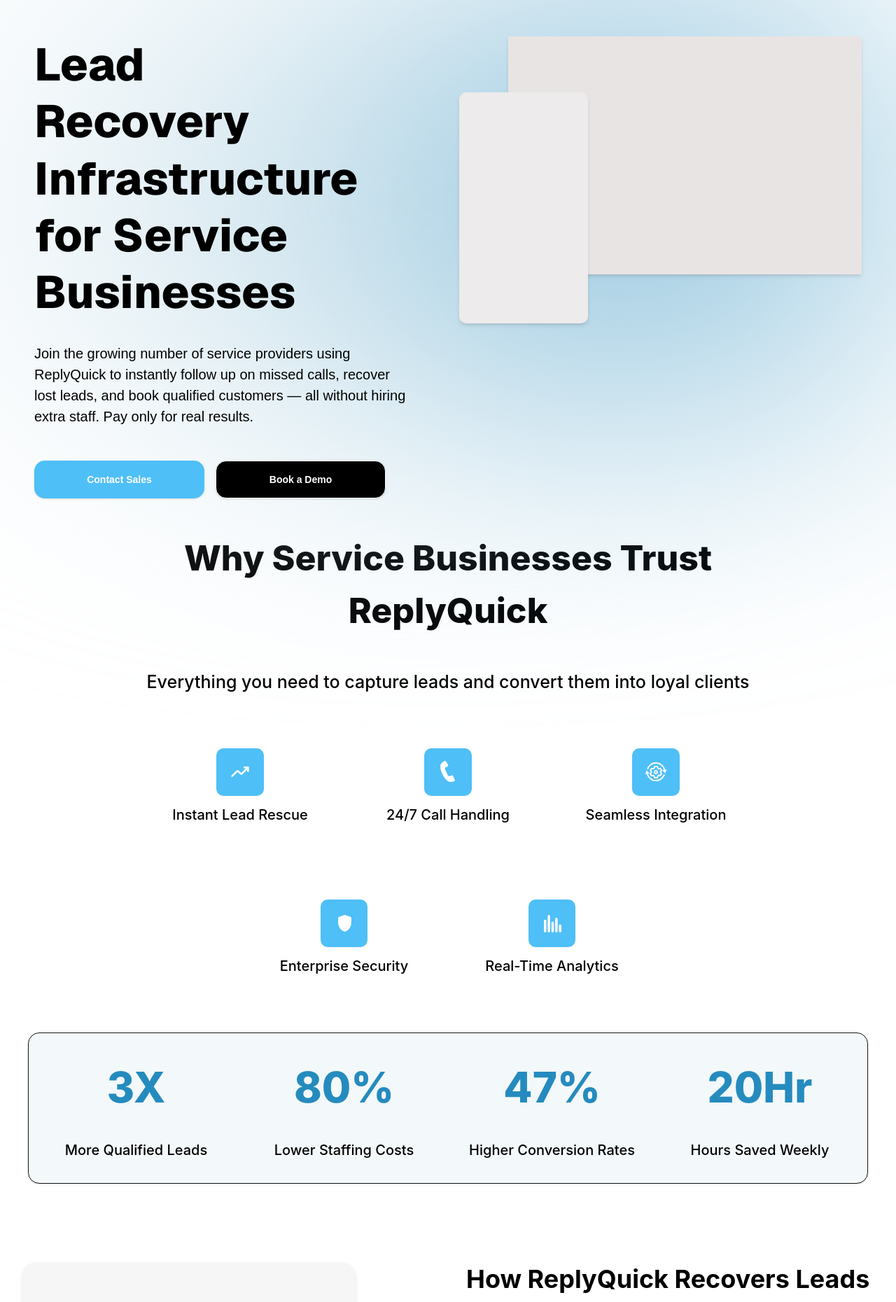
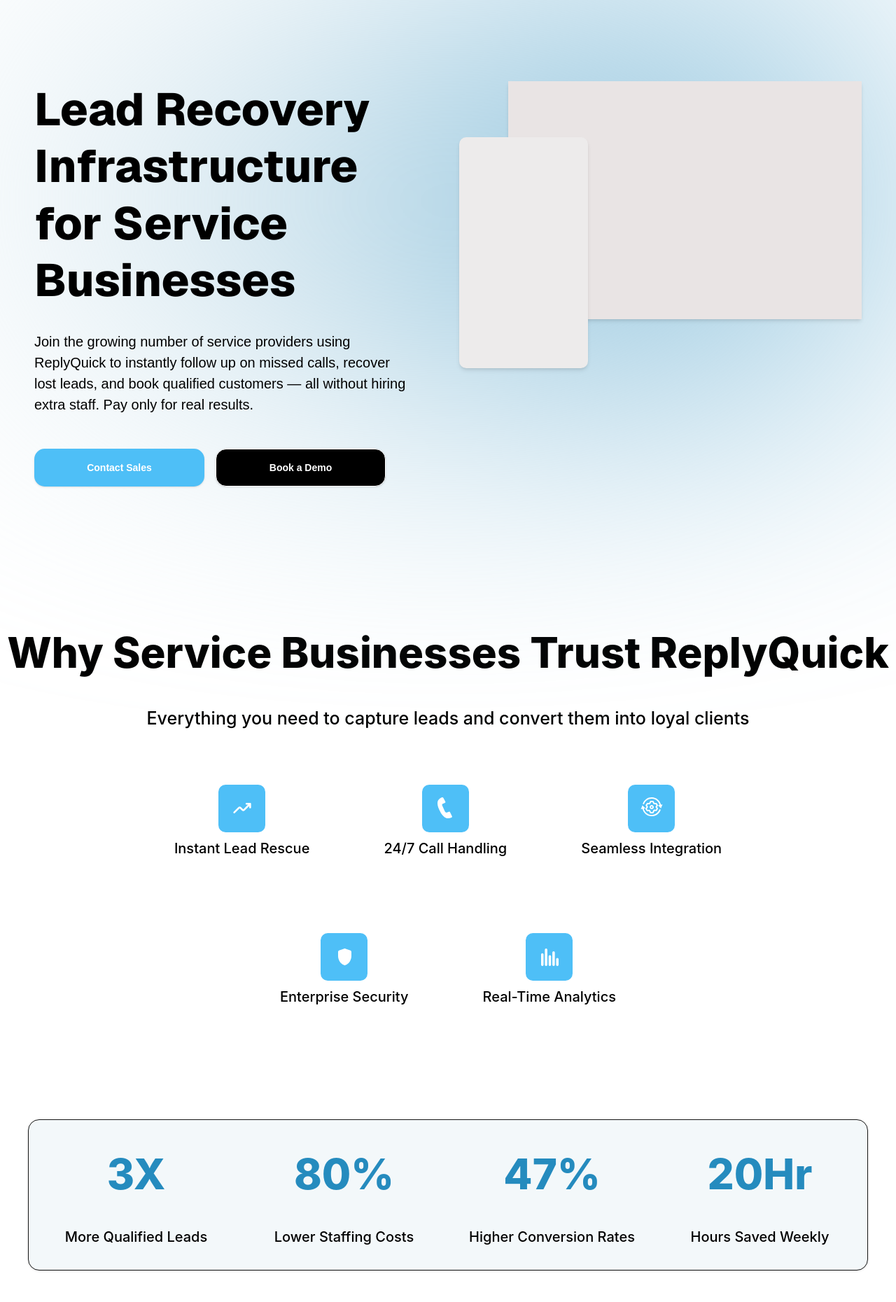
Before and after one commit to imtarunk/quickReply-landing, a Next.js app: page / in a window 1280 px wide. Shown: the part 140-2000 px from the top of the page at 70% size. Built offline with nearby package versions, Linux system fonts and the light colour scheme.

Commit message:
Landing page (web view) completed; footer implementation pending

```diff
--- a/package.json
+++ b/package.json
@@ -12,10 +12,12 @@
     "@radix-ui/react-accordion": "^1.2.11",
     "class-variance-authority": "^0.7.1",
     "clsx": "^2.1.1",
+    "framer-motion": "^12.23.6",
     "lucide-react": "^0.525.0",
     "next": "15.4.1",
     "react": "19.1.0",
     "react-dom": "19.1.0",
+    "react-intersection-observer": "^9.16.0",
     "tailwind-merge": "^3.3.1"
   },
   "devDependencies": {
--- a/src/app/components/sections/CallToActionSection/CallToActionSection.tsx
+++ b/src/app/components/sections/CallToActionSection/CallToActionSection.tsx
@@ -1,146 +1,69 @@
 import React from "react";
-import Image from "next/image";
-import { Card, CardContent } from "../../ui/card";
+import { FeatureData } from "@/app/lib/types/types";
+import { FeatureItem } from "../../ui/FeatureCard";
 
-export const CallToActionSection = (): React.JSX.Element => {
-  // Feature data for mapping
-  const features = [
+const features: FeatureData[] = [
   {
-      icon: "/vector-2.svg",
-      iconWidth: "w-[26px]",
-      iconHeight: "h-[15px]",
-      iconPosition: "top-2 left-[3px]",
     title: "Instant Lead Rescue",
+    icons: [
+      { src: "/vector-2.svg", className: "w-[26px] h-[15px] top-2 left-[3px]" },
+    ], // Preserved original classes
   },
   {
-      icon: "/vector-1.svg",
-      iconWidth: "w-[21px]",
-      iconHeight: "h-[30px]",
-      iconPosition: "top-0 left-[5px]",
     title: "24/7 Call Handling",
+    icons: [
+      { src: "/vector-1.svg", className: "w-[21px] h-[30px] top-0 left-[5px]" },
+    ], // Preserved original classes
   },
   {
-      icon: [
+    title: "Seamless Integration",
+    icons: [
       {
         src: "/vector.svg",
-          width: "w-[18px]",
-          height: "h-[18px]",
-          position: "top-[5px] left-[7px]",
+        className: "w-[18px] h-[18px] top-[5px] left-[7px]",
+      }, // Preserved original classes
+      { src: "/vector-5.svg", className: "w-8 h-7 top-0 left-0" }, // Preserved original classes
+      {
+        src: "/vector-11.svg",
+        className: "w-1.5 h-1.5 top-[11px] left-[13px]",
+      }, // Preserved original classes
+    ],
   },
   {
-          src: "/vector-5.svg",
-          width: "w-8",
-          height: "h-7",
-          position: "top-0 left-0",
+    title: "Enterprise Security",
+    icons: [
+      { src: "/vector-4.svg", className: "w-[19px] h-6 top-1 left-[7px]" },
+    ], // Preserved original classes
   },
   {
-          src: "/vector-11.svg",
-          width: "w-1.5",
-          height: "h-1.5",
-          position: "top-[11px] left-[13px]",
-        },
-      ],
-      isComplex: true,
-      title: "Seamless Integration",
-    },
-    {
-      icon: "/vector-4.svg",
-      iconWidth: "w-[19px]",
-      iconHeight: "h-6",
-      iconPosition: "top-1 left-[7px]",
-      title: "Enterprise Security",
-    },
-    {
-      icon: "/vector-10.svg",
-      iconWidth: "w-[25px]",
-      iconHeight: "h-[25px]",
-      iconPosition: "top-1 left-1",
     title: "Real-Time Analytics",
+    icons: [
+      { src: "/vector-10.svg", className: "w-[25px] h-[25px] top-1 left-1" },
+    ], // Preserved original classes
   },
 ];
 
+export const CallToActionSection = (): React.JSX.Element => {
   return (
-    <section className="flex flex-col w-full max-w-[1029px] items-center gap-[79px] mx-auto py-12">
-      <div className="flex flex-col items-center gap-12 w-full">
-        <h2 className="font-['Inter',Helvetica] font-extrabold text-black text-[50px] text-center tracking-[0] leading-normal">
+    // --- MAIN LAYOUT: Preserved from your original code ---
+    <section className="mx-auto flex w-full max-w-[1029px] flex-col items-center gap-[79px] py-12 px-4 sm:px-6 md:px-8">
+      <div className="h-4"></div>
+      <div className="flex w-full flex-col items-center gap-12 text-center">
+        {/* All heading and paragraph classes are identical to your original */}
+        <h1 className="text-3xl font-extrabold text-black [font-family:'Inter',Helvetica] sm:text-4xl lg:text-6xl whitespace-nowrap">
           Why Service Businesses Trust ReplyQuick
-        </h2>
-
-        <p className="max-w-[949px] font-['Inter',Helvetica] font-medium text-black text-[25px] text-center tracking-[0] leading-8">
+        </h1>
+        <p className="max-w-[949px] text-[20px] font-medium text-black [font-family:'Inter',Helvetica] leading-8 sm:text-[25px]">
           Everything you need to capture leads and convert them into loyal
           clients
         </p>
       </div>
 
-      <div className="flex flex-wrap justify-center gap-[106px] w-full">
+      {/* --- FLEX CONTAINER: Preserved from your original code --- */}
+      <div className="flex w-full flex-wrap justify-center gap-14 sm:gap-[70px] lg:gap-[106px]">
+        {/* The mapping logic is now cleaner, but renders the same styled items */}
         {features.map((feature, index) => (
-          <Card
-            key={index}
-            className="w-[191px] border-none bg-transparent shadow-none"
-          >
-            <CardContent className="flex flex-col items-center gap-3 p-0">
-              <div className="flex w-[67.32px] h-[68px] items-center justify-center p-[5.44px] bg-[#4ebff7] rounded-[10.2px]">
-                {feature.isComplex ? (
-                  <div className="relative w-8 h-8 overflow-hidden">
-                    <div className="relative h-7 top-0.5">
-                      {feature.icon.map((iconPart, idx) => (
-                        <Image
-                          key={idx}
-                          className={`absolute ${iconPart.width} ${iconPart.height} ${iconPart.position}`}
-                          alt="Vector"
-                          src={iconPart.src}
-                          width={
-                            iconPart.width.includes("18px")
-                              ? 18
-                              : iconPart.width.includes("8")
-                              ? 32
-                              : 6
-                          }
-                          height={
-                            iconPart.height.includes("18px")
-                              ? 18
-                              : iconPart.height.includes("7")
-                              ? 28
-                              : 6
-                          }
-                        />
-                      ))}
-                    </div>
-                  </div>
-                ) : (
-                  <div className="relative w-8 h-8">
-                    <Image
-                      className={`absolute ${feature.iconWidth} ${feature.iconHeight} ${feature.iconPosition}`}
-                      alt="Vector"
-                      src={feature.icon as string}
-                      width={
-                        feature.iconWidth?.includes("26px")
-                          ? 26
-                          : feature.iconWidth?.includes("21px")
-                          ? 21
-                          : feature.iconWidth?.includes("19px")
-                          ? 19
-                          : 25
-                      }
-                      height={
-                        feature.iconHeight?.includes("15px")
-                          ? 15
-                          : feature.iconHeight?.includes("30px")
-                          ? 30
-                          : feature.iconHeight?.includes("6")
-                          ? 24
-                          : 25
-                      }
-                    />
-                  </div>
-                )}
-              </div>
-
-              <div className="font-['Inter',Helvetica] font-medium text-black text-xl text-center tracking-[0] leading-normal whitespace-nowrap">
-                {feature.title}
-              </div>
-            </CardContent>
-          </Card>
+          <FeatureItem key={feature.title} feature={feature} index={index} />
         ))}
       </div>
     </section>
--- a/src/app/components/sections/DemoSection/DemoSection.tsx
+++ b/src/app/components/sections/DemoSection/DemoSection.tsx
@@ -1,3 +1,5 @@
+"use client";
+
 import React from "react";
 import { Card, CardContent } from "../../ui/card";
 import {
@@ -10,13 +12,15 @@
 } from "../../ui/table";
 import { Button } from "../../ui/button";
 import Image from "next/image";
+import { motion } from "framer-motion";
+import { useInView } from "react-intersection-observer";
 
 export const DemoSection = () => {
   const comparisonData = [
     {
       feature: "Lead Follow-Up Speed",
       others: "Manual/ Delayed",
-      replyQuick: "Instant,automated",
+      replyQuick: "Instant, automated",
     },
     {
       feature: "Missed Call Recovery",
@@ -45,20 +49,31 @@
     },
   ];
 
+  const [ref, inView] = useInView({
+    triggerOnce: true,
+    threshold: 0.1,
+  });
+
   return (
     <section className="w-full py-16 sm:py-20 lg:py-24 bg-white flex flex-col items-center">
-      <div className="w-full max-w-screen-xl px-4 sm:px-6 flex flex-col items-center gap-12">
+      <motion.div
+        ref={ref}
+        initial={{ opacity: 0, y: 40 }}
+        animate={inView ? { opacity: 1, y: 0 } : {}}
+        transition={{ duration: 0.6 }}
+        className="w-full max-w-screen-xl px-4 sm:px-6 flex flex-col items-center gap-12"
+      >
         {/* Headline */}
         <h2 className="text-3xl sm:text-4xl lg:text-6xl font-extrabold text-center [font-family:'Inter',Helvetica] bg-gradient-to-r from-black to-[#4ebff7] bg-clip-text text-transparent">
           No Setup Hassle. No Missed Leads. Just More Sales.
         </h2>
 
         {/* CTA Button */}
-        <Button className="flex items-center justify-center gap-2.5 px-6 py-4 bg-[#2a8fc1] rounded-full text-white font-semibold text-base sm:text-lg shadow-md transition hover:opacity-90">
+        <Button className="flex items-center justify-center gap-2.5 px-6 py-6 bg-[#2a8fc1] rounded-full text-white font-semibold text-base sm:text-lg shadow-md transition hover:opacity-90 hover:scale-[1.01] cursor-pointer ">
           Book a Demo
           <div className="relative w-6 h-6 -rotate-90">
             <Image
-              alt="Vector"
+              alt="Arrow Icon"
               src="/vector-10.svg"
               width={18}
               height={15}
@@ -72,13 +87,13 @@
           How we compare
         </h3>
 
-        {/* Table */}
+        {/* Comparison Table */}
         <div className="w-full overflow-x-auto">
-          <Card className="w-full max-w-[1192px] rounded-[20px] sm:rounded-[40px] lg:rounded-[60px] border border-solid border-[#c9c9c9] shadow-[0px_0px_20px_#4ebff740] overflow-hidden">
+          <Card className="w-full max-w-[1192px] mx-auto rounded-[20px] sm:rounded-[40px] lg:rounded-[60px] border border-[#c9c9c9] shadow-[0_6px_20px_#4ebff740,0_-6px_20px_#4ebff740] overflow-hidden backdrop-blur">
             <CardContent className="p-0">
               <Table>
                 <TableHeader>
-                  <TableRow className="border-none">
+                  <TableRow className="border-none bg-[#f9f9f9]">
                     <TableHead className="py-6 text-center font-medium text-lg sm:text-xl lg:text-2xl text-black">
                       Feature
                     </TableHead>
@@ -94,15 +109,15 @@
                   {comparisonData.map((row, index) => (
                     <TableRow
                       key={index}
-                      className="border-t border-solid border-gray-200"
+                      className="border-t border-gray-200 hover:bg-[#f1f9fc] transition"
                     >
                       <TableCell className="py-4 sm:py-6 text-center font-semibold text-base sm:text-lg lg:text-xl text-black">
                         {row.feature}
                       </TableCell>
-                      <TableCell className="py-4 sm:py-6 text-center font-normal text-base sm:text-lg lg:text-xl text-black">
+                      <TableCell className="py-4 sm:py-6 text-center text-base sm:text-lg lg:text-xl text-black">
                         {row.others}
                       </TableCell>
-                      <TableCell className="py-4 sm:py-6 text-center font-normal text-base sm:text-lg lg:text-xl text-black">
+                      <TableCell className="py-4 sm:py-6 text-center text-base sm:text-lg lg:text-xl text-black font-medium">
                         {row.replyQuick}
                       </TableCell>
                     </TableRow>
@@ -112,7 +127,7 @@
             </CardContent>
           </Card>
         </div>
-      </div>
+      </motion.div>
     </section>
   );
 };
--- a/src/app/components/sections/LeadRecoverySection/LeadRecoverySection.tsx
+++ b/src/app/components/sections/LeadRecoverySection/LeadRecoverySection.tsx
@@ -1,33 +1,32 @@
+"use client";
+
 import React from "react";
 import { Card, CardContent } from "../../../components/ui/card";
+import { motion } from "framer-motion";
+import { useInView } from "react-intersection-observer";
 
 export const LeadRecoverySection = () => {
   const statistics = [
-    {
-      value: "3X",
-      description: "More Qualified Leads",
-    },
-    {
-      value: "80%",
-      description: "Lower Staffing Costs",
-    },
-    {
-      value: "47%",
-      description: "Higher Conversion Rates",
-    },
-    {
-      value: "20Hr",
-      description: "Hours Saved Weekly",
-    },
+    { value: "3X", description: "More Qualified Leads" },
+    { value: "80%", description: "Lower Staffing Costs" },
+    { value: "47%", description: "Higher Conversion Rates" },
+    { value: "20Hr", description: "Hours Saved Weekly" },
   ];
 
+  const StatCard = ({
+    stat,
+    index,
+  }: {
+    stat: { value: string; description: string };
+    index: number;
+  }) => {
+    const [ref, inView] = useInView({ triggerOnce: true, threshold: 0.1 });
     return (
-    <Card className="w-full max-w-[1200px] mx-auto my-8 bg-[#f3f8fa] rounded-2xl  sm:mx-6 lg:mx-auto">
-      <CardContent className="p-4 sm:p-6 lg:p-8">
-        <div className="grid grid-cols-2 lg:grid-cols-4 gap-8 sm:gap-12 lg:gap-[54px]">
-          {statistics.map((stat, index) => (
-            <div
-              key={index}
+      <motion.div
+        ref={ref}
+        initial={{ opacity: 0, y: 30 }}
+        animate={inView ? { opacity: 1, y: 0 } : {}}
+        transition={{ duration: 0.6, delay: index * 0.15 }}
         className="flex flex-col items-center justify-center gap-4 sm:gap-6 lg:gap-[30px]"
       >
         <div className="font-['Inter',Helvetica] font-extrabold text-[#258bbe] text-3xl sm:text-4xl lg:text-6xl text-center tracking-[0] leading-normal">
@@ -36,10 +35,21 @@
         <div className="font-['Inter',Helvetica] font-medium text-black text-sm sm:text-base lg:text-xl text-center tracking-[0] leading-normal">
           {stat.description}
         </div>
-            </div>
+      </motion.div>
+    );
+  };
+
+  return (
+    <section className="relative w-full flex flex-col md:flex-row gap-8 px-4 sm:px-6 md:px-8 py-16 overflow-hidden">
+      <Card className="w-full max-w-[1200px] mx-auto my-12 bg-[#f3f8fa] rounded-2xl sm:mx-6 lg:mx-auto">
+        <CardContent className="p-4 sm:p-6 lg:p-8">
+          <div className="grid grid-cols-2 lg:grid-cols-4 gap-8 sm:gap-12 lg:gap-[54px]">
+            {statistics.map((stat, index) => (
+              <StatCard key={index} stat={stat} index={index} />
             ))}
           </div>
         </CardContent>
       </Card>
+    </section>
   );
 };
--- a/src/app/components/sections/TrustSection/TrustSection.tsx
+++ b/src/app/components/sections/TrustSection/TrustSection.tsx
@@ -1,13 +1,23 @@
+"use client";
+
 import React from "react";
 import { Button } from "../../ui/button";
 import { Card } from "../../ui/card";
+import { motion } from "framer-motion";
 
 export const TrustSection = () => {
   return (
-    <section className="relative w-full flex flex-col md:flex-row gap-8 px-4 sm:px-6 md:px-8 ">
-      <div className="flex-1 ">
-        <h1 className="w-99 font-extrabold text-4xl md:text-[65px] leading-tight mb-8 font-sans text-black">
-          Lead Recovery Infrastructure <br/>for Service Businesses
+    <section className="relative w-full flex flex-col md:flex-row gap-8 px-4 sm:px-6 md:px-8 py-16 overflow-hidden">
+      {/* Left Content */}
+      <motion.div
+        className="flex-1"
+        initial={{ opacity: 0, y: 50 }}
+        whileInView={{ opacity: 1, y: 0 }}
+        viewport={{ once: true, amount: 0.3 }}
+        transition={{ duration: 0.6, ease: "easeOut" }}
+      >
+        <h1 className="max-w-[700px] font-extrabold text-4xl md:text-[65px] leading-tight mb-8 font-sans text-black">
+          Lead Recovery Infrastructure <br /> for Service Businesses
         </h1>
 
         <p className="text-xl font-medium text-black leading-[30px] mb-12 max-w-[541px]">
@@ -18,22 +28,45 @@
         </p>
 
         <div className="flex flex-col sm:flex-row gap-4">
-          <Button className="w-[243px] h-[54px] rounded-[15px] bg-[#4ebff7] hover:bg-[#3eaae2] text-white font-semibold">
+          <Button className="w-full sm:w-[243px] h-[54px] rounded-[15px] bg-[#4ebff7] hover:bg-[#3eaae2] text-white font-semibold transform transition-transform duration-300  hover:scale-[1.05] cursor-pointer">
             Contact Sales
           </Button>
 
-          <Button className="w-[243px] h-[54px] rounded-[15px] bg-black hover:bg-gray-800 text-white font-semibold border border-solid">
+          <Button className="w-full sm:w-[243px] h-[54px] rounded-[15px] bg-black hover:bg-gray-800 text-white font-semibold border border-solid transform transition-transform duration-300  hover:scale-[1.05] cursor-pointer">
             Book a Demo
           </Button>
         </div>
-      </div>
+      </motion.div>
 
-      {/* Right: Overlapping Cards */}
-  <div className="flex-1 relative min-h-[400px] sm:min-h-[500px] md:min-h-[550px] lg:min-h-[417px]">
-    <Card className="absolute w-[85%] sm:w-[85%] md:w-[80%] lg:w-[505px] h-[250px] sm:h-[300px] md:h-[340px] top-0 right-0 bg-[#e9e4e4] rounded-none border-none shadow-md" />
-    <Card className="absolute w-[50%] sm:w-[40%] md:w-[35%] lg:w-[184px] h-[230px] sm:h-[300px] md:h-[330px] top-[80px] left-0 bg-[#edebeb] rounded-[10px] border-none shadow-md" />
-  </div>
+      {/* Right Cards */}
+      <motion.div
+        className="flex-1 relative min-h-[400px] sm:min-h-[500px] md:min-h-[550px] lg:min-h-[417px]"
+        initial={{ opacity: 0, x: 100 }}
+        whileInView={{ opacity: 1, x: 0 }}
+        viewport={{ once: true, amount: 0.3 }}
+        transition={{ duration: 0.6, delay: 0.2, ease: "easeOut" }}
+      >
+        {/* Main Card with hover effect */}
+        <motion.div
+          whileHover={{
+            y: -10,
+            boxShadow: "0px 15px 30px rgba(0, 0, 0, 0.15)",
+          }}
+          transition={{ type: "spring", stiffness: 200, damping: 15 }}
+          className="absolute w-[85%] sm:w-[85%] md:w-[80%] lg:w-[505px] h-[250px] sm:h-[300px] md:h-[340px] top-0 right-0"
+        >
+          <Card className="w-full h-full bg-[#e9e4e4] rounded-none border-none shadow-md" />
+        </motion.div>
 
+        {/* Secondary card with soft hover tilt */}
+        <motion.div
+          whileHover={{ scale: 1.05, rotate: -1 }}
+          transition={{ type: "spring", stiffness: 150, damping: 12 }}
+          className="absolute w-[50%] sm:w-[40%] md:w-[35%] lg:w-[184px] h-[230px] sm:h-[300px] md:h-[330px] top-[80px] left-0"
+        >
+          <Card className="w-full h-full bg-[#edebeb] rounded-[10px] border-none shadow-md" />
+        </motion.div>
+      </motion.div>
     </section>
   );
 };
--- /dev/null
+++ b/src/app/components/ui/FeatureCard.tsx
@@ -0,0 +1,50 @@
+// src/components/FeatureCard.tsx
+"use client";
+
+import React from "react";
+import Image from "next/image";
+import { motion } from "framer-motion";
+import { FeatureData } from "@/app/lib/types/types";
+import { Card, CardContent } from "./card";
+
+export const FeatureItem = ({
+  feature,
+  index,
+}: {
+  feature: FeatureData;
+  index: number;
+}) => {
+  return (
+    <motion.div
+      whileInView={{ opacity: 1, y: 0 }}
+      initial={{ opacity: 0, y: 40 }}
+      transition={{ duration: 0.5, delay: index * 0.1 }}
+      className="flex flex-col items-center justify-center text-center"
+    >
+      {/* The Card component and its styling are identical to your original */}
+      <Card className="w-fit cursor-pointer border-none bg-transparent shadow-none transition-all duration-300 hover:-translate-y-2 hover:shadow-xl">
+        <CardContent className="flex flex-col items-center gap-3 p-0">
+          {/* This container preserves your original dimensions and styling */}
+          <div className="flex h-[68px] w-[67.32px] items-center justify-center rounded-[10.2px] bg-[#4ebff7] p-[5.44px]">
+            <div className="relative h-8 w-8">
+              {feature.icons.map((icon, idx) => (
+                <Image
+                  key={idx}
+                  className={`absolute ${icon.className}`} // Applies the exact classes from the data
+                  alt=""
+                  src={icon.src}
+                  width={30}
+                  height={30}
+                />
+              ))}
+            </div>
+          </div>
+        </CardContent>
+      </Card>
+      {/* The title preserves your original font, size, and color styles */}
+      <div className="mt-2 font-['Inter',Helvetica] text-xl font-medium leading-normal text-black whitespace-nowrap">
+        {feature.title}
+      </div>
+    </motion.div>
+  );
+};
--- /dev/null
+++ b/src/app/lib/types/types.ts
@@ -0,0 +1,10 @@
+// src/lib/types.ts
+export interface IconData {
+  src: string;
+  className: string; // Used for precise layout of simple & composite icons
+}
+
+export interface FeatureData {
+  title: string;
+  icons: IconData[];
+}
--- a/src/app/page.tsx
+++ b/src/app/page.tsx
@@ -38,9 +38,6 @@
       <ClientTestimonialsSection />
 
       {/* Pagination or navigation controls */}
-      <div className="flex justify-center mt-4">
-        <img className="w-[145px] h-[68px]" alt="Frame" src="/frame-80.svg" />
-      </div>
 
       {/* Comparison Section */}
       <ComparisonSection />
```
Also changed, not shown: src/app/components/sections/ClientTestimonialsSection/ClientTestimonialsSection.tsx (+14 -5 lines), src/app/components/sections/ComparisonSection/ComparisonSection.tsx (+49 -29 lines), src/app/components/ui/accordion.tsx (+6 -2 lines), src/app/globals.css (+8 -1 lines), 1 other file (tests, documents, lock files or other folders). Lines whose indentation alone changed are shown as unchanged.
